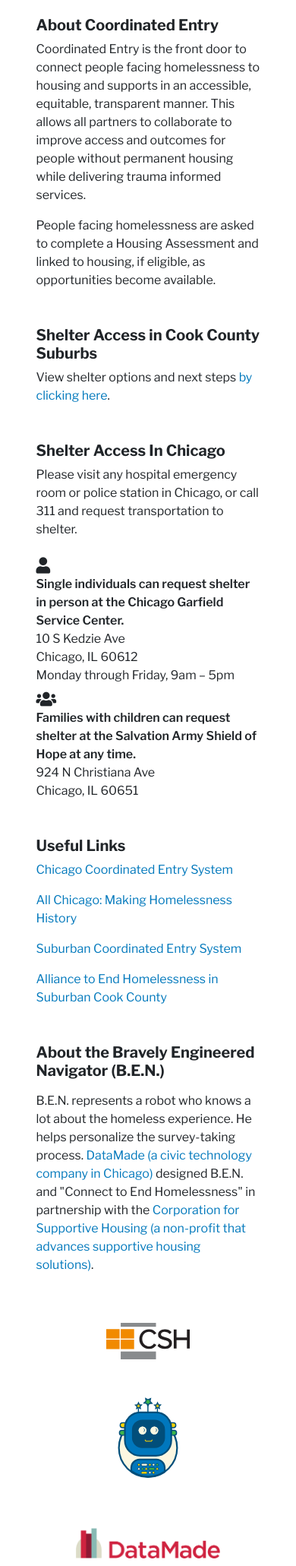
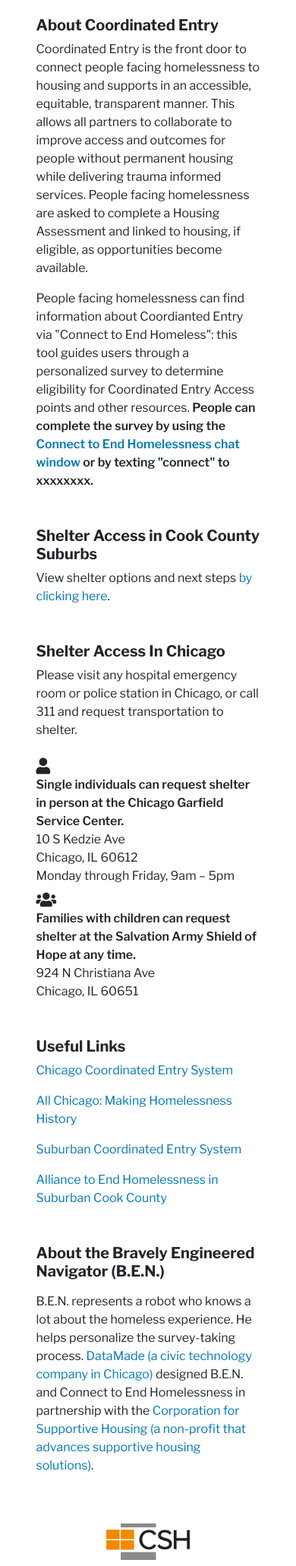
Before and after one commit to datamade/coordinated-entry-screening, a Django app: template templates/ces_client/about.html in a window 390 px wide. Shown: the part 414-2475 px from the top of the page at 76% size. Run offline with Django 3.2, Linux system fonts and the light colour scheme; the template is opened without the code that fills it, so the values that code supplies are empty; some libraries are stand-ins or nearby versions.

Commit message:
Add text about SMS tool - need to locate phone number

```diff
--- a/templates/ces_client/about.html
+++ b/templates/ces_client/about.html
@@ -26,9 +26,8 @@
 <div class='row'>
     <div class='col-10 offset-1 mb-3 pb-3'>
         <h5 class="font-weight-bold">About Coordinated Entry</h5>
-        <p>Coordinated Entry is the front door to connect people facing homelessness to housing and supports in an accessible, equitable, transparent manner. This allows all partners to collaborate to improve access and outcomes for people without permanent housing while delivering trauma informed services.</p>
-        <p>People facing homelessness are asked to complete a Housing Assessment and linked to housing, if eligible, as opportunities become available.</p>
-
+        <p>Coordinated Entry is the front door to connect people facing homelessness to housing and supports in an accessible, equitable, transparent manner. This allows all partners to collaborate to improve access and outcomes for people without permanent housing while delivering trauma informed services. People facing homelessness are asked to complete a Housing Assessment and linked to housing, if eligible, as opportunities become available.</p>
+        <p>People facing homelessness can find information about Coordianted Entry via "Connect to End Homeless": this tool guides users through a personalized survey to determine eligibility for Coordinated Entry Access points and other resources. <span class='font-weight-600'>People can complete the survey by using the <a href="{% url 'index' %}">Connect to End Homelessness chat window</a> or by texting "connect" to xxxxxxxx.</span></p>
         <h5 class='mt-5 font-weight-bold'>Shelter Access in Cook County Suburbs</h5>
         <p>View shelter options and next steps <a href="http://www.suburbancook.org/emergency" target="_blank">by clicking here</a>.</p>
 
@@ -59,7 +58,7 @@
         <h5 class="mt-5 mb-3 font-weight-bold">About the Bravely Engineered Navigator (B.E.N.)</h5>
         <div class='row'>
             <div class='col'>
-                <p>B.E.N. represents a robot who knows a lot about the homeless experience. He helps personalize the survey-taking process. <a href="https://datamade.us/" target="_blank">DataMade (a civic technology company in Chicago)</a> designed B.E.N. and "Connect to End Homelessness" in partnership with the <a href="https://www.csh.org" target="_blank">Corporation for Supportive Housing (a non-profit that advances supportive housing solutions)</a>.</p>
+                <p>B.E.N. represents a robot who knows a lot about the homeless experience. He helps personalize the survey-taking process. <a href="https://datamade.us/" target="_blank">DataMade (a civic technology company in Chicago)</a> designed B.E.N. and Connect to End Homelessness in partnership with the <a href="https://www.csh.org" target="_blank">Corporation for Supportive Housing (a non-profit that advances supportive housing solutions)</a>.</p>
             </div>
         </div>
     </div>
--- a/templates/ces_client/index.html
+++ b/templates/ces_client/index.html
@@ -21,6 +21,7 @@
             </div>
         </div>
         <p class='mt-4'>This site helps people experiencing homelessness find appropriate resources. If you need help, please talk to the bot B.E.N. in the chat window below. He will ask you questions and, when possible, recommend a phone number to call or address to go to. If you want to exit, then click "Goodbye".</p>
+        <p class='mt-4'>You can also talk to B.E.N. by texting "connect" to xxxxxxxxx.</p>
     </div>
 </div>
 
```
